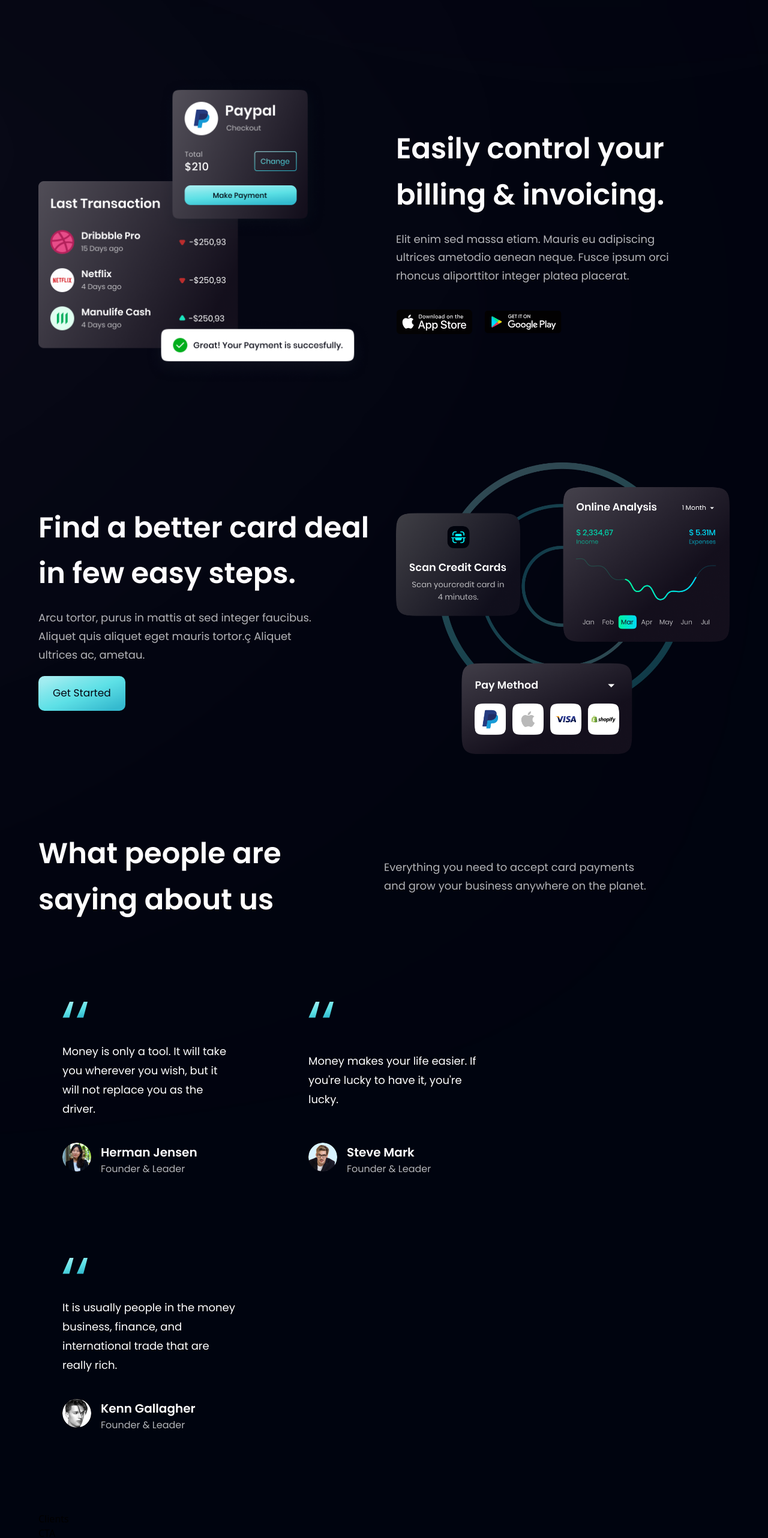
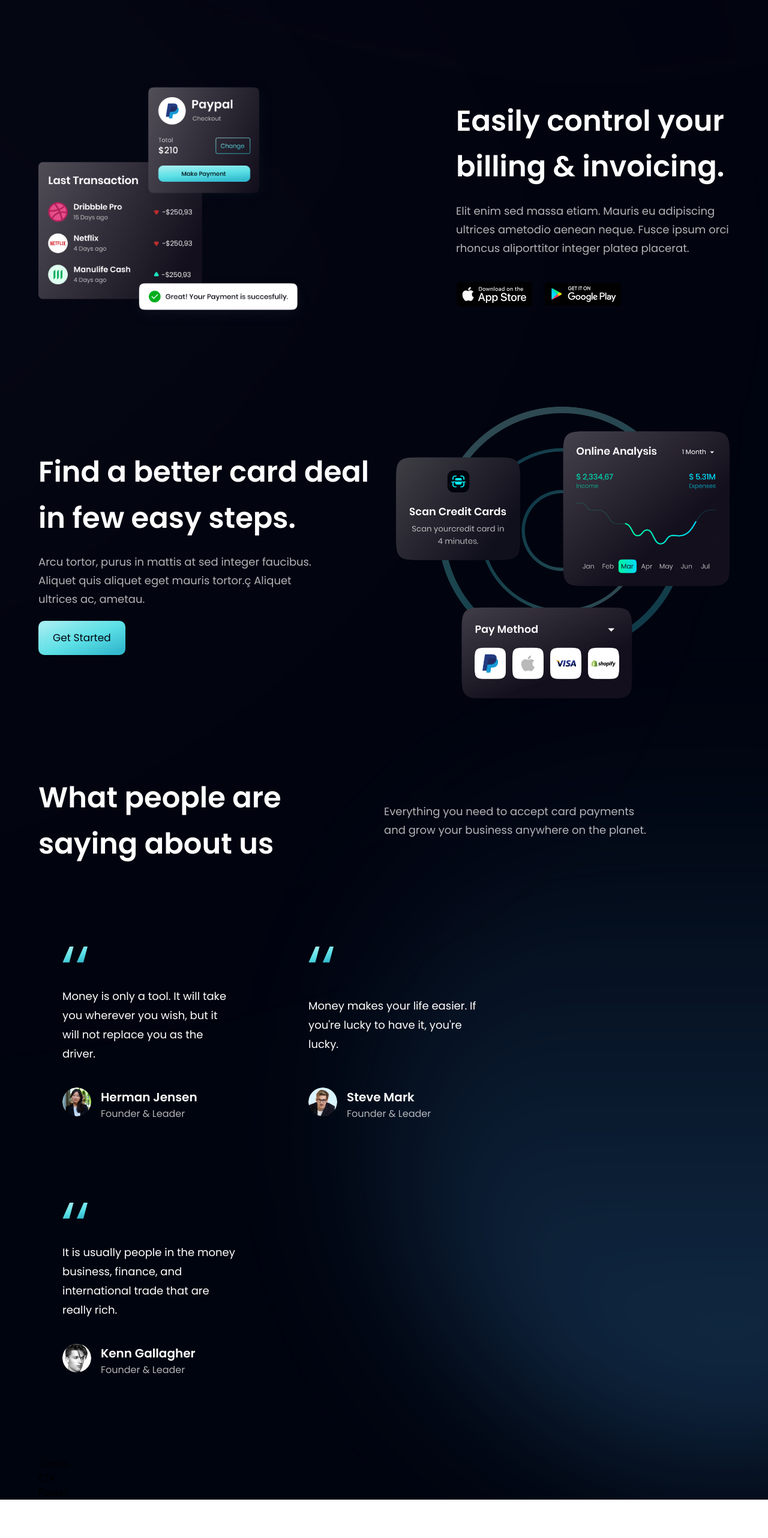
Before and after one commit to tharaka-mts/bank_app_reactjs, a React (Vite) app: page / in a window 1280 px wide. Shown: the part 1482-4046 px from the top of the page at 60% size. After the commit the page ends 3982 px from the top, so only its background shows below. Built offline with nearby package versions, Linux system fonts and the light colour scheme.

Commit message:
Testimonials_Section

```diff
--- a/src/components/Billing.jsx
+++ b/src/components/Billing.jsx
@@ -18,7 +18,7 @@ const Billing = () => (
     </div>
 
     {/* Paragraph texts */}
-    <div className={layout.sectionInfo}>
+      <div className={`${layout.sectionInfo} md:ml-[200px] sm:ml-[30px]`}>
         <h2 className={styles.heading2}> Easily control your <br className="sm:block hidden" /> billing & invoicing.
         </h2>
         <p className={`${styles.paragraph} max-w-[470px] mt-5`}>
--- a/src/components/Clients.jsx
+++ b/src/components/Clients.jsx
@@ -1,9 +1,9 @@
 import React from 'react'
+import { clients } from '../constants'
+import styles from '../style'
 
-const Clients = () => {
-  return (
-    <div>Clients</div>
+const Clients = () => (
+    <section>Clients</section>
   )
-}
 
 export default Clients
--- a/src/components/Testimonials.jsx
+++ b/src/components/Testimonials.jsx
@@ -9,7 +9,7 @@ const Testimonials = () => (
     className={`${styles.paddingY} ${styles.flexCenter} flex-col relative`}
   >
     {/* bg gradient */}
-    {/* <div className="relative z-0 w-[60%] h-[60%] -right-[50%] rounded-full blue__gradient" /> */}
+    <div className="absolute z-[0] w-[100%] h-[100%] -right-[50%] opacity-60 rounded-full blue__gradient" />
 
     <div className="w-full flex justify-between items-center md:flex-row flex-col sm:mb-16 mb-6 relative z-[1]">
       <h1 className={styles.heading2}>
```
